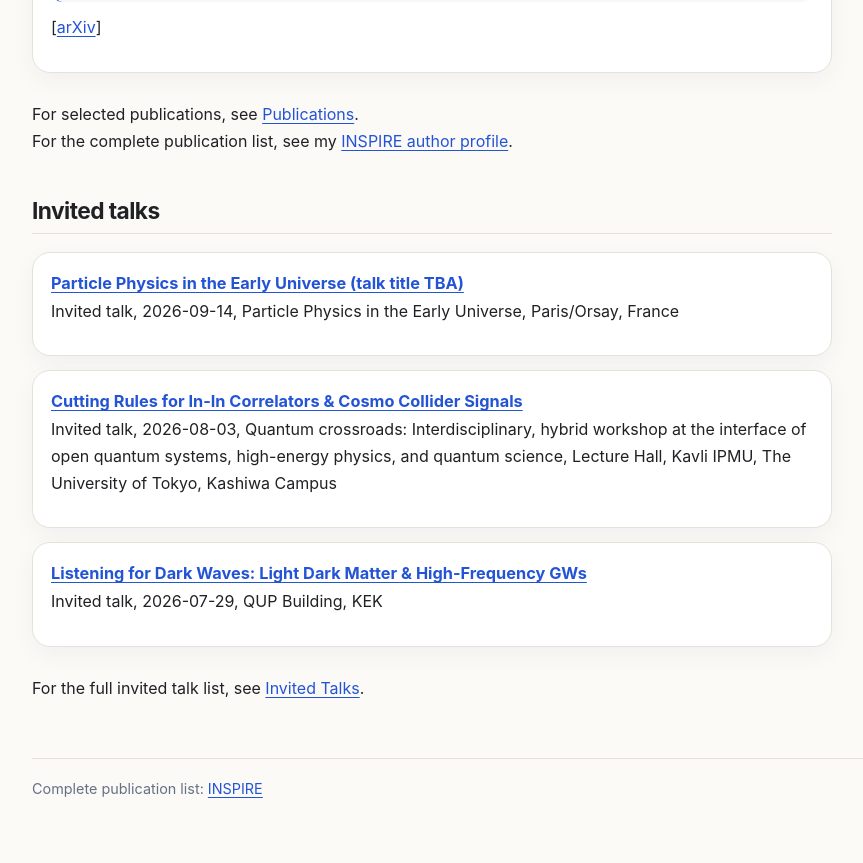
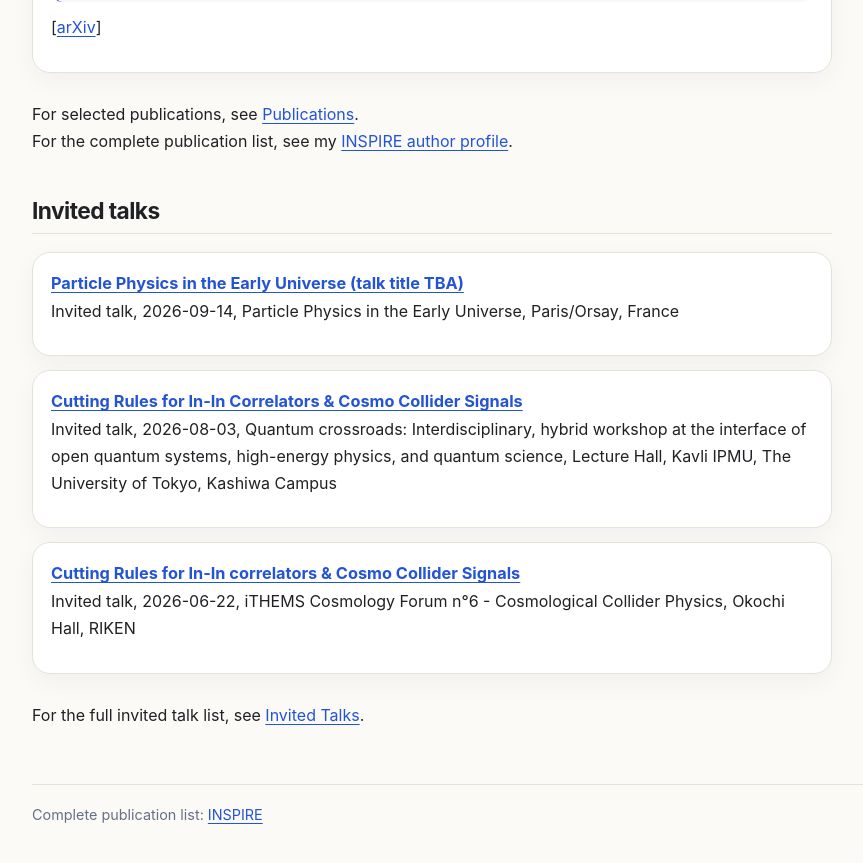
Before and after one commit to kyoheimukaida/kyoheimukaida.github.io, a Jekyll site: the page built from index.md, in a window 1280 px wide and 900 px high, scrolled down 1474 px. Shown: the top 863 px of the window, without its empty margins (142-1005 px from the left). Built offline with Jekyll 4.4.1, drawn with Linux system fonts in a browser that asks for light colours.

Commit message:
Update public talks from calendar

```diff
--- a/index.md
+++ b/index.md
@@ -83,8 +83,8 @@ For the complete publication list, see my [INSPIRE author profile](https://inspi
 - **[Cutting Rules for In-In Correlators & Cosmo Collider Signals](https://indico.ipmu.jp/event/519/)**<br>
   Invited talk, 2026-08-03, Quantum crossroads: Interdisciplinary, hybrid workshop at the interface of open quantum systems, high-energy physics, and quantum science, Lecture Hall, Kavli IPMU, The University of Tokyo, Kashiwa Campus
 
-- **[Listening for Dark Waves: Light Dark Matter & High-Frequency GWs](https://kds.kek.jp/event/60533/)**<br>
-  Invited talk, 2026-07-29, QUP Building, KEK
+- **[Cutting Rules for In-In correlators & Cosmo Collider Signals](https://indico2.riken.jp/event/5612/timetable/#20260622)**<br>
+  Invited talk, 2026-06-22, iTHEMS Cosmology Forum n°6 - Cosmological Collider Physics, Okochi Hall, RIKEN
 <!-- talks:end -->
 
 </div>
```
Also changed, not shown: talks.md (+0 -3 lines).
